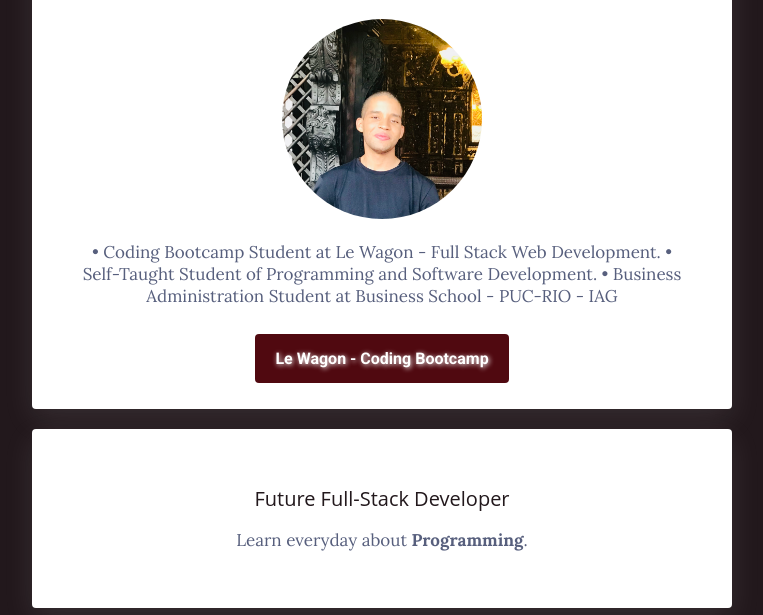
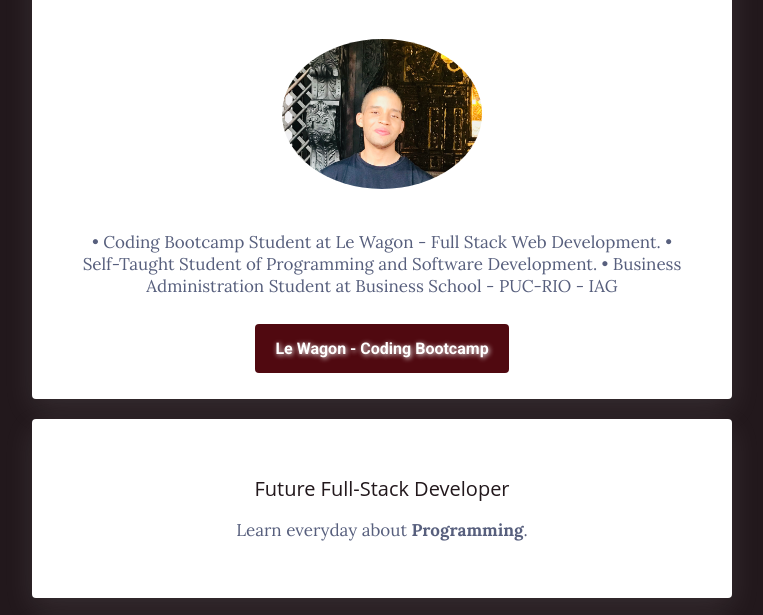
Before and after one commit to Insight-Creator/profile, a plain HTML site: page index.html in a window 1280 px wide. Shown: the part 147-762 px from the top of the page, without its empty margins (258-1021 px from the left). Drawn offline with Linux system fonts and the light colour scheme.

Commit message:
Updated Challenge

```diff
--- a/style.css
+++ b/style.css
@@ -70,8 +70,9 @@ a:hover {
 .img-circle {
   border-radius: 50%;
   width: 200px;
-  height: 200px;
+  height: 150px;
   object-fit: cover;
+  padding: 20px;
 }
 .btn-blue {
   background-color: #500910;
```
